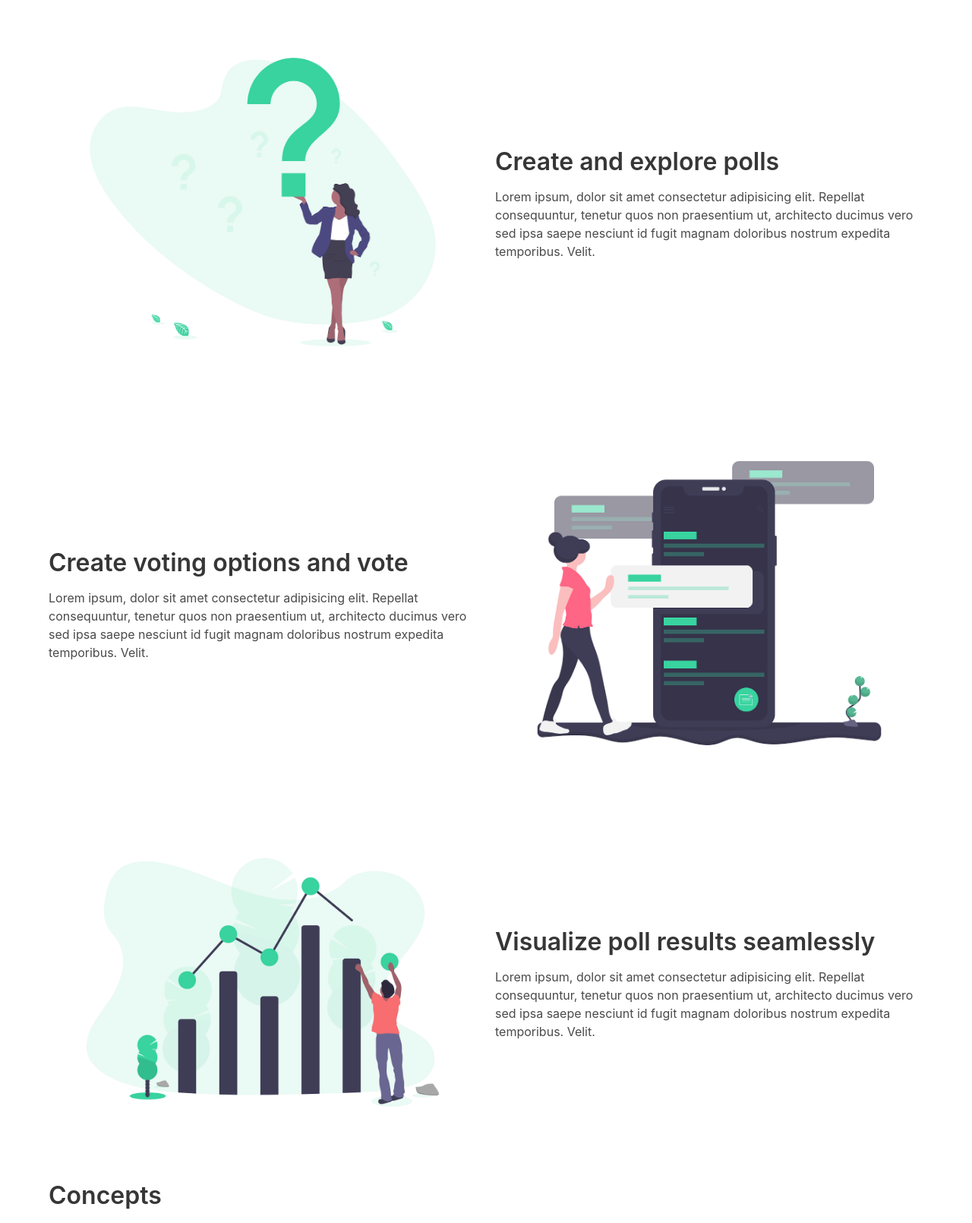
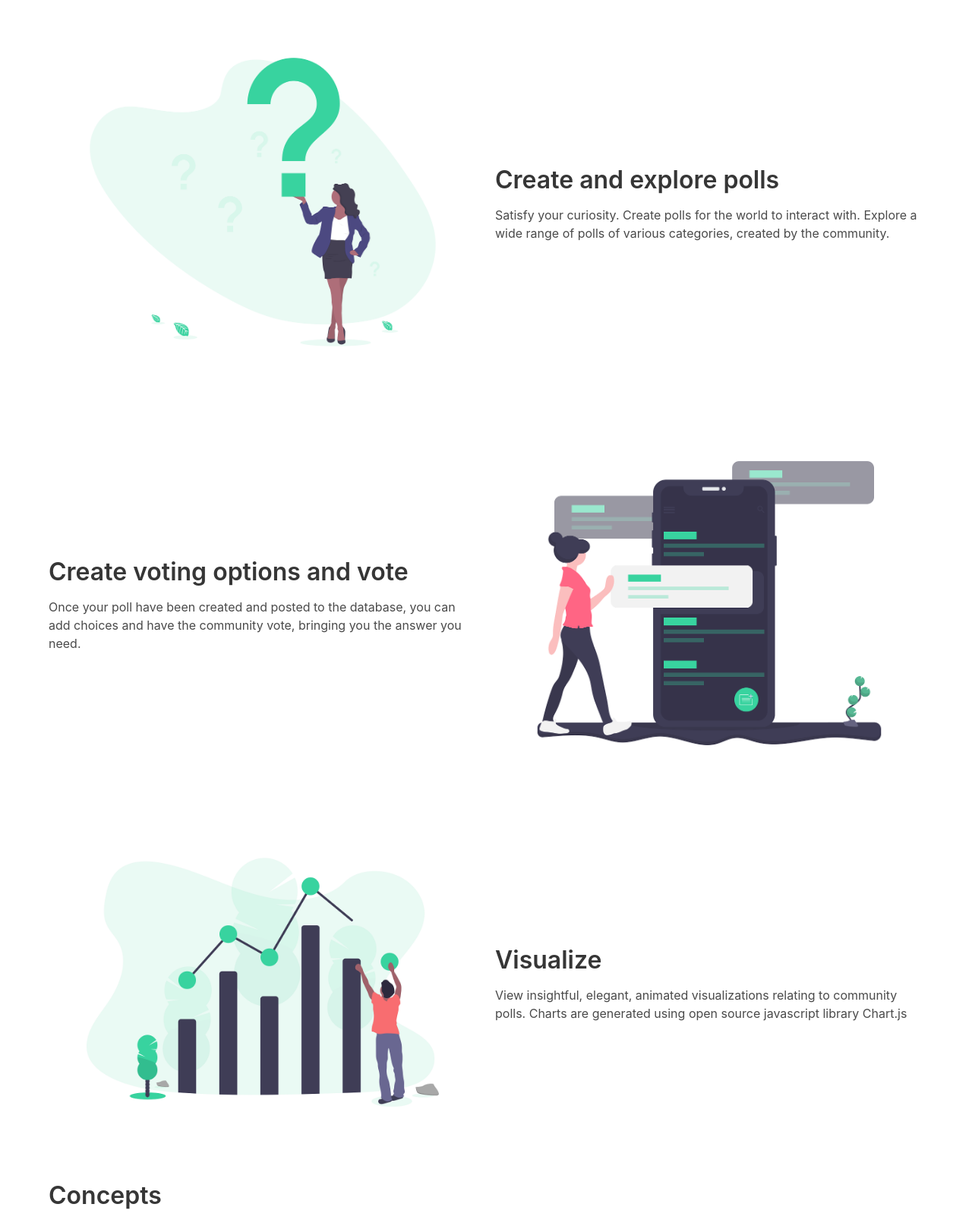
Before and after one commit to danielc92/django-docs-tutorial, a Django app: page / in a window 1280 px wide. Shown: the part 508-2118 px from the top of the page at 76% size. Run offline with Django 3.2, Linux system fonts and the light colour scheme; parts of the project's set-up code (start-up, migrations or seed data) failed here and were passed over; some libraries are stand-ins or nearby versions.

Commit message:
Amended information on home page

```diff
--- a/templates/index.html
+++ b/templates/index.html
@@ -38,17 +38,16 @@
 			<div class="column">
 				<div class="content">
 				<h1>Create and explore polls</h1>
-				<p>Lorem ipsum, dolor sit amet consectetur adipisicing elit. Repellat consequuntur, tenetur quos non praesentium ut, architecto ducimus vero sed ipsa saepe nesciunt id fugit magnam doloribus nostrum expedita temporibus. Velit.</p>
-			  </div>
+				<p>Satisfy your curiosity. Create polls for the world to interact with. Explore a wide range of polls of various categories, created by the community.</p>
+			</div>
 			</div>
 		</article>
 
 		<article class="columns is-vcentered" style="margin-top: 3rem;">
-
 				<div class="column">
 					<div class="content">
 					<h1>Create voting options and vote</h1>
-					<p>Lorem ipsum, dolor sit amet consectetur adipisicing elit. Repellat consequuntur, tenetur quos non praesentium ut, architecto ducimus vero sed ipsa saepe nesciunt id fugit magnam doloribus nostrum expedita temporibus. Velit.</p>
+					<p>Once your poll have been created and posted to the database, you can add choices and have the community vote, bringing you the answer you need.</p>
 					</div>
 				</div>
 
@@ -63,8 +62,8 @@
 					</div>
 					<div class="column">
 						<div class="content">
-						<h1>Visualize poll results seamlessly</h1>
-						<p>Lorem ipsum, dolor sit amet consectetur adipisicing elit. Repellat consequuntur, tenetur quos non praesentium ut, architecto ducimus vero sed ipsa saepe nesciunt id fugit magnam doloribus nostrum expedita temporibus. Velit.</p>
+						<h1>Visualize</h1>
+						<p>View insightful, elegant, animated visualizations relating to community polls. Charts are generated using open source javascript library Chart.js</p>
 						</div>
 					</div>
 			</article>
```
